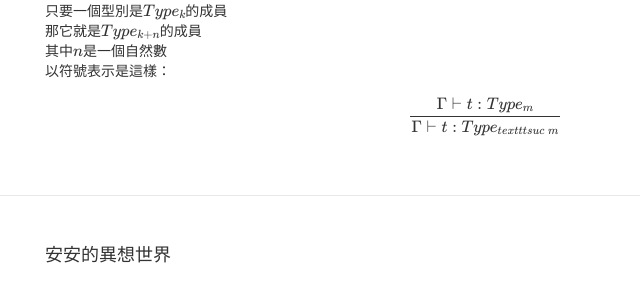
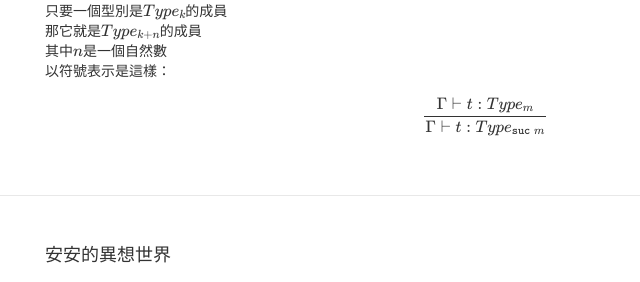
Before and after one commit to AndyShiue/AndyShiue.github.io, a Jekyll site: the page built from _posts/lambda/2016-02-26-PTS.md, in a window 1280 px wide and 900 px high, scrolled down 5662 px. Shown: the part 521-803 px from the top of the window, without its empty margins (155-795 px from the left). Built offline with Jekyll 4.4.1, drawn with Linux system fonts in a browser that asks for light colours; formulas are drawn with MathJax 3; comment, search, counter and statistics services are not loaded; grey boxes are pictures that could not be loaded.

Commit message:
Fix latex.

```diff
--- a/_posts/lambda/2016-02-26-PTS.md
+++ b/_posts/lambda/2016-02-26-PTS.md
@@ -336,5 +336,5 @@ Idris還實作了cumulative universes
 以符號表示是這樣：
 
 $$
-\dfrac{\Gamma \vdash t: Type_m}{\Gamma \vdash t: Type_{texttt{suc} \: m}}
+\dfrac{\Gamma \vdash t: Type_m}{\Gamma \vdash t: Type_{\texttt{suc} \: m}}
 $$
```
